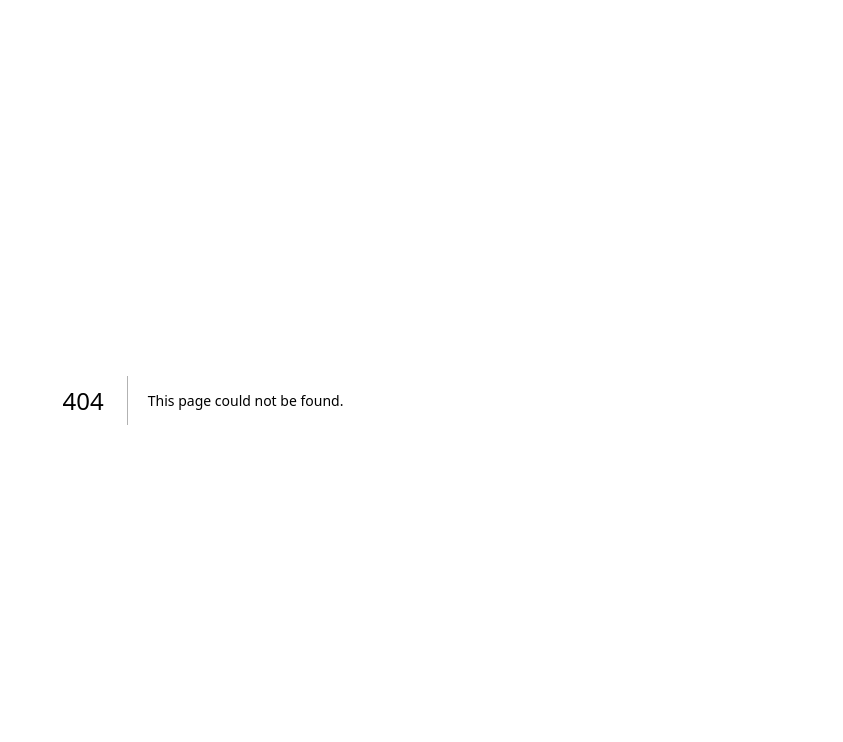
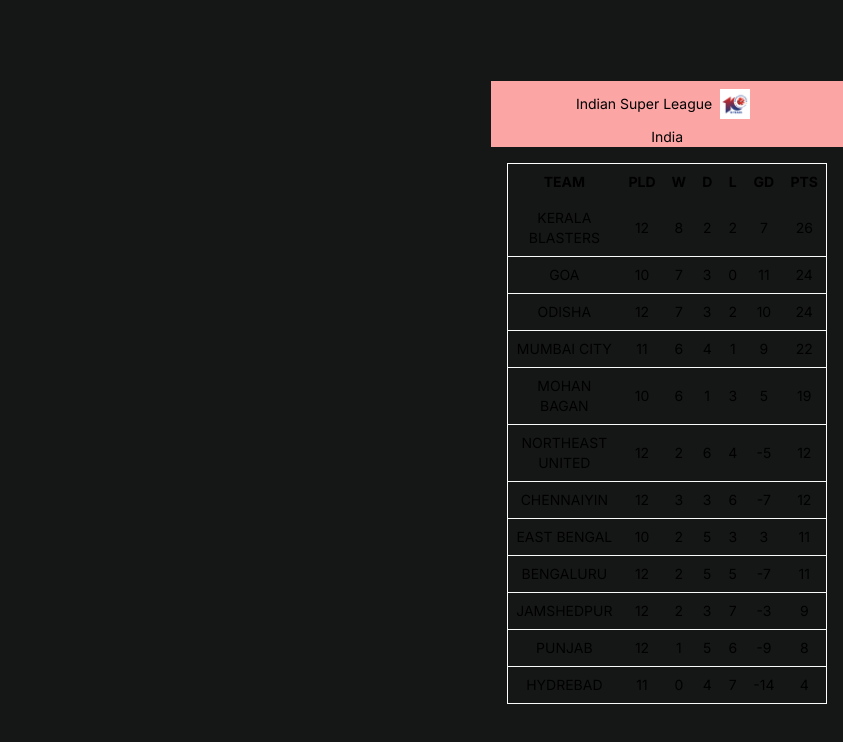
Before and after one commit to AestheticDebuggers/football-fever, a Next.js app: page /isl in a window 1280 px wide. Before the commit this address had no page. Shown: the top 742 px of the page, without its empty margins (437-1280 px from the left). Built offline with nearby package versions, Linux system fonts and the light colour scheme.

Commit message:
feat : islpage

```diff
--- a/src/app/components/NavBar.tsx
+++ b/src/app/components/NavBar.tsx
@@ -14,7 +14,7 @@
   };
 
   return (
-    <nav className="flex items-center justify-between flex-wrap bg-teal-800 p-6 fixed">
+    <nav className="flex items-center justify-between flex-wrap bg-teal-800 p-6">
       <div className="flex items-center flex-shrink-0 text-white mr-6">
         <span className="font-semibold text-xl tracking-tight">Football Fever</span>
       </div>
--- /dev/null
+++ b/src/app/components/islLeaderboard.tsx
@@ -0,0 +1,67 @@
+// components/Leaderboard.tsx
+import React from 'react';
+
+interface Participant {
+  name: string;
+  PTS: number;
+  GD: number;
+  PLD: number;
+}
+
+const ISLLeaderboard = () => {
+  const participants: Participant[] = [
+    { name: 'KERALA BLASTERS', PLD: 12, GD: 7, PTS: 26 },
+    { name: 'GOA', PLD: 10, GD: 11, PTS: 24 },
+    { name: 'ODISHA', PLD: 12, GD: 10, PTS: 24 },
+    { name: 'MUMBAI CITY', PLD: 11, GD: 9, PTS: 22 },
+    { name: 'MOHAN BAGAN', PLD: 10, GD: 5, PTS: 19 },
+    { name: 'NORTHEAST UNITED ', PLD: 12, GD: -5, PTS: 12 },
+    { name: 'CHENNAIYIN', PLD: 12, GD: -7, PTS: 12 },
+    { name: 'EAST BENGAL', PLD: 10, GD: 3, PTS: 11 },
+    { name: 'BENGALURU', PLD: 12, GD: -7, PTS: 11 },
+    { name: 'JAMSHEDPUR', PLD: 12, GD: -3, PTS: 9 },
+    { name: 'PUNJAB', PLD: 12, GD: -9, PTS: 8 },
+    { name: 'HYDREBAD', PLD: 11, GD: -14, PTS: 4 },
+    // Add more participants as needed
+  ];
+
+  const topTransfers = [
+    { player: 'Timo werner', team: 'Tottenham Hotspur', amount: '$20 million',position:'LW,CM' },
+    { player: 'Robin Koch', team: 'Eintracht Frankfurt', amount: '$20 million',position:'CB' },
+    { player: 'Aurtur Guimaeres', team: 'Team C', amount: '$15 million' },
+
+  ];
+
+  return (
+    <div className="flex h-screen bg-[#151716] justify-end text-sm">
+
+      <div className='flex flex-col justify-center text-center'>
+        <h1 className='flex justify-center items-center  bg-red-300'>Indian Super League<img src="/logo.jpg" className='w-[30px] h-[30px] m-2'/></h1>
+         <h2 className='flex flex-col justify-center items-left bg-red-300'>India</h2>
+
+        <table className="border border-white w-60 m-4">
+          <thead>
+            <tr>
+              <th className="p-2">TEAM</th>
+              <th className="p-2">PLD</th>
+              <th className="p-2">GD</th>
+              <th className="p-2">PTS</th>
+            </tr>
+          </thead>
+          <tbody>
+            {participants.map((participant, index) => (
+              <tr key={index} className="border-b border-gray-50">
+                <td className="p-2">{participant.name}</td>
+                <td className="p-2">{participant.PLD}</td>
+                <td className="p-2">{participant.GD}</td>
+                <td className="p-2">{participant.PTS}</td>
+              </tr>
+            ))}
+          </tbody>
+        </table>
+      </div>
+    </div>
+  );
+};
+
+export default ISLLeaderboard;
--- /dev/null
+++ b/src/app/isl/page.tsx
@@ -0,0 +1,70 @@
+import React from 'react'
+interface Participant {
+    name: string;
+    PTS: number;
+    GD: number;
+    PLD: number;
+    W:number;
+    L:number;
+    D:number;
+
+
+  }
+
+  const ISLLeaderboard = () => {
+    const participants: Participant[] = [
+      { name: 'KERALA BLASTERS', PLD: 12,W:8,D:2,L:2, GD: 7, PTS: 26 },
+      { name: 'GOA', PLD: 10,W:7,D:3,L:0,GD: 11, PTS: 24 },
+      { name: 'ODISHA', PLD: 12,W:7,D:3,L:2, GD: 10, PTS: 24 },
+      { name: 'MUMBAI CITY', PLD: 11,W:6,D:4,L:1, GD: 9, PTS: 22 },
+      { name: 'MOHAN BAGAN', PLD: 10,W:6,D:1,L:3, GD: 5, PTS: 19 },
+      { name: 'NORTHEAST UNITED ', PLD: 12,W:2,D:6,L:4, GD: -5, PTS: 12 },
+      { name: 'CHENNAIYIN', PLD: 12,W:3,D:3,L:6, GD: -7, PTS: 12 },
+      { name: 'EAST BENGAL', PLD: 10,W:2,D:5,L:3, GD: 3, PTS: 11 },
+      { name: 'BENGALURU', PLD: 12,W:2,D:5,L:5, GD: -7, PTS: 11 },
+      { name: 'JAMSHEDPUR', PLD: 12,W:2,D:3,L:7, GD: -3, PTS: 9 },
+      { name: 'PUNJAB', PLD: 12,W:1,D:5,L:6, GD: -9, PTS: 8 },
+      { name: 'HYDREBAD', PLD: 11,W:0,D:4,L:7, GD: -14, PTS: 4 },
+      // Add more participants as needed
+    ];
+
+    return (
+      <div className="flex h-screen bg-[#151716] justify-end text-sm">
+  <div className='flex flex-col justify-center text-center'>
+        <h1 className='flex justify-center items-center  bg-red-300'>Indian Super League<img src="/logo.jpg" className='w-[30px] h-[30px] m-2'/></h1>
+        <h2 className='flex flex-col justify-center items-left bg-red-300'>India</h2>
+
+        <table className="border border-white w-60 m-4">
+          <thead>
+            <tr>
+              <th className="p-2">TEAM</th>
+
+              <th className="p-2">PLD</th>
+              <th className="p-2">W</th>
+              <th className="p-2">D</th>
+              <th className="p-2">L</th>
+              <th className="p-2">GD</th>
+              <th className="p-2">PTS</th>
+
+            </tr>
+          </thead>
+          <tbody>
+            {participants.map((participant, index) => (
+              <tr key={index} className="border-b border-gray-50">
+                <td className="p-2">{participant.name}</td>
+                <td className="p-2">{participant.PLD}</td>
+                <td className="p-2">{participant.W}</td>
+                <td className="p-2">{participant.D}</td>
+                <td className="p-2">{participant.L}</td>
+                <td className="p-2">{participant.GD}</td>
+                <td className="p-2">{participant.PTS}</td>
+              </tr>
+            ))}
+            </tbody>
+          </table>
+        </div>
+      </div>
+    );
+  };
+
+  export default ISLLeaderboard;
--- a/src/app/page.tsx
+++ b/src/app/page.tsx
@@ -1,17 +1,16 @@
 "use client"
 import React from 'react';
 import Navbar from './components/NavBar'; // Adjust the path if needed
+import ISLLeaderboard from './components/islLeaderboard';
 
 function Home() {
   return (
     <div className='mx-auto h-screen bg-[#151716] min-h-full min-w-full'>
       <Navbar />
+      <ISLLeaderboard />
       <div className='min-h-screen flex flex-col items-center mt-12 bg-[#151716] text-xl font-semibold'>
-      <div className="w-full max-w-fit p-4 bg-gray-400">
-        <h1 className="text-xl font-bold mb-8">Today&apos;s matches</h1>
-        <p className=''></p>
       </div>
-      </div>
+
     </div>
   );
 }
--- a/src/app/premier/page.tsx
+++ /dev/null
@@ -1,11 +0,0 @@
-import React from 'react'
-
-function Premier() {
-  return (
-    <div>
-
-    </div>
-  )
-}
-
-export default Premier;
```
Also changed, not shown: public/logo.jpg (added).
